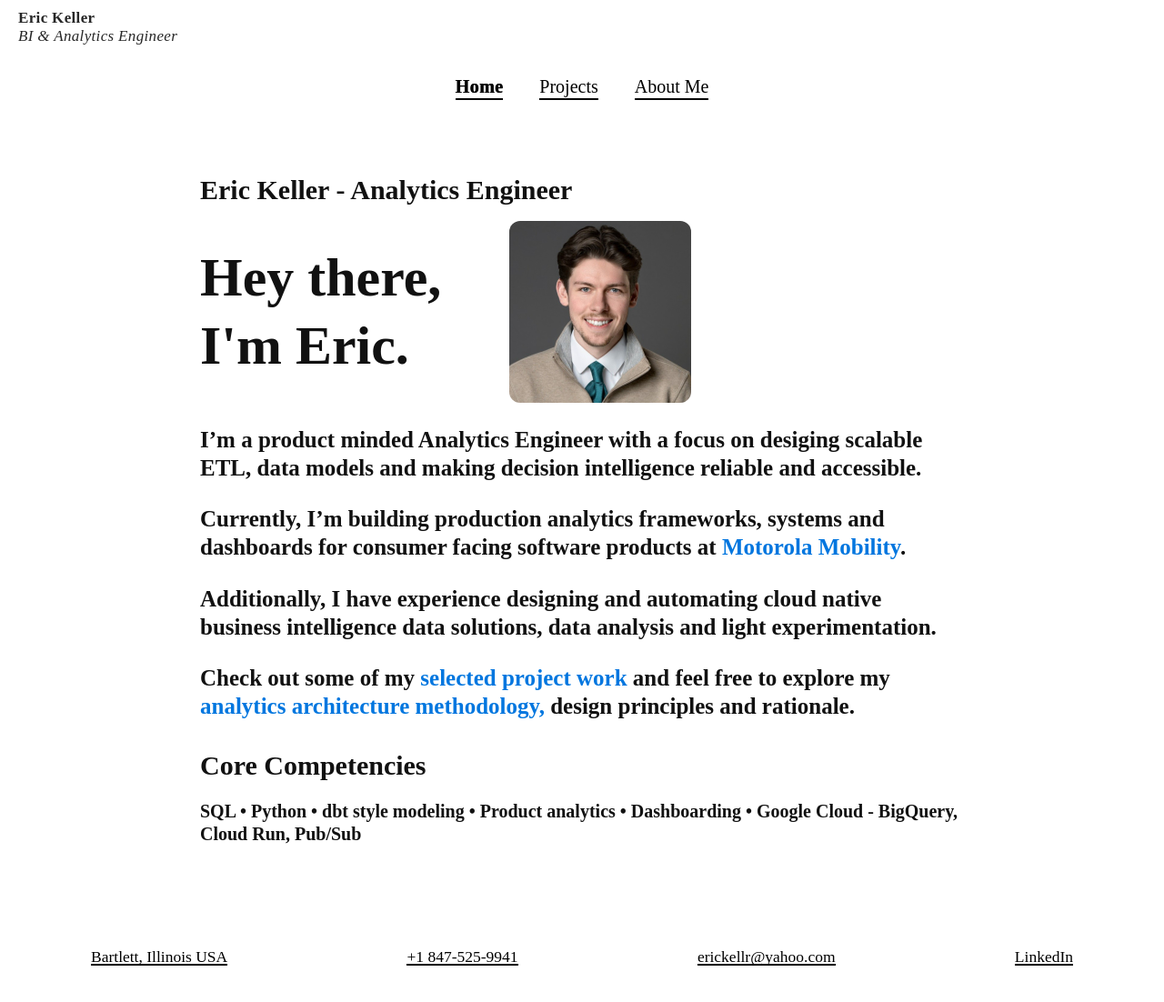
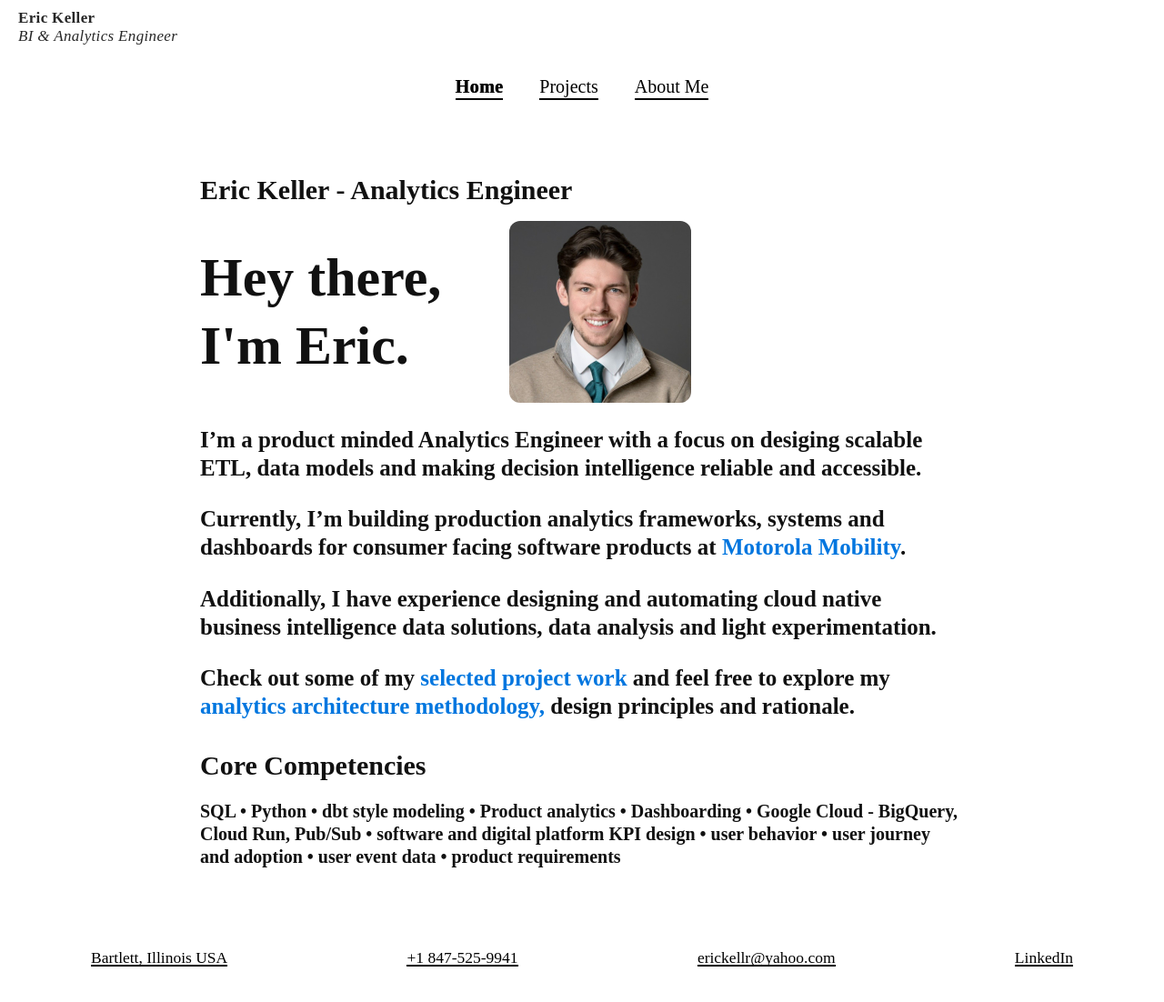
Before and after one commit to 17ekeller/17ekeller.github.io, a Jekyll site: the page built from index.md, in a window 1280 px wide and 1143 px high. Shown: the top 1102 px of the window at 91% size. Built offline with Jekyll 4.4.1, drawn with Linux system fonts in a browser that asks for light colours; nearby versions of some CDN libraries; some web fonts are replaced; our own code applies the rules of GitHub Pages for plain Markdown files; comment, search, counter and statistics services are not loaded.

Commit message:
adding competencies

```diff
--- a/index.md
+++ b/index.md
@@ -24,7 +24,7 @@ title: Eric Keller - Analytics Engineer
 ### Check out some of my [selected project work](/projects/projects_home) and feel free to explore my [analytics architecture methodology,]({{ '/projects/analytics-architecture' | relative_url }}) design principles and rationale.
 
 ## **Core Competencies**
-#### SQL • Python • dbt style modeling • Product analytics • Dashboarding • Google Cloud - BigQuery, Cloud Run, Pub/Sub
+#### SQL • Python • dbt style modeling • Product analytics • Dashboarding • Google Cloud - BigQuery, Cloud Run, Pub/Sub • software and digital platform KPI design • user behavior • user journey and adoption • user event data • product requirements
 
 <style>.hero-intro {
   display: flex;
```
Also changed, not shown: 5 other files.
